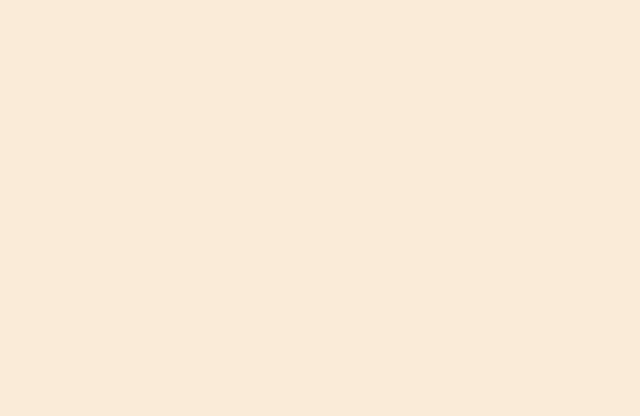
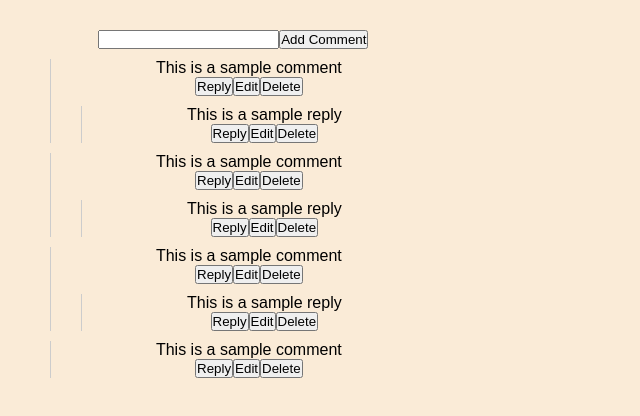
Before and after one commit to Sandeep96Shah/machineCoding, a React (Create React App) app: page /replies in a window 1280 px wide. Before the commit this address had no page. Shown: the top 416 px of the page, without its empty margins (0-640 px from the left). Built offline with nearby package versions, Linux system fonts and the light colour scheme.

Commit message:
Added machine coding for m-level comments and n-level replies.

```diff
--- a/src/App.js
+++ b/src/App.js
@@ -57,6 +57,7 @@ import RetryFetch from "./components/RetryFetch";
 import CommentsRepliesList from "./components/CommentsRepliesList";
 import Table2 from "./components/Table2";
 import OTPNEW from "./components/OTP/indexNew";
+import Replies from "./components/Replies";
 
 function App() {
   return (
@@ -122,6 +123,7 @@ function App() {
         <Route path="retry-fetch-fail" element={<RetryFetch />} />
         <Route path="comments-replies-list" element={<CommentsRepliesList />} />
         <Route path="table-2" element={<Table2 />} />
+        <Route path="replies" element={<Replies />} />
       </Routes>
 
     </div>
--- a/src/components/Home/index.js
+++ b/src/components/Home/index.js
@@ -81,6 +81,7 @@ const Home = () => {
       <button onClick={() => handlenavigate("retry-fetch-fail")}>Retry Fetch Fail</button>
       <button onClick={() => handlenavigate("comments-replies-list")}>Comments Replies List</button>
       <button onClick={() => handlenavigate("table-2")}>Table 2</button>
+      <button onClick={() => handlenavigate("replies")}>Replies</button>
     </div>
   );
 };
--- /dev/null
+++ b/src/components/Replies/Comment.jsx
@@ -0,0 +1,106 @@
+import { useState } from "react";
+
+const Comment = ({ comment, onReply, onEdit, onDelete }) => {
+  const [newReply, setNewReply] = useState("");
+  const [editReply, setEditReply] = useState("");
+  const [isAddMode, setIsAddMode] = useState(false);
+  const [isEditMode, setIsEditMode] = useState(false);
+
+  const handleOpenAddReply = () => {
+    setIsAddMode(true);
+  };
+
+  const handleOnAddChange = (e) => {
+    setNewReply(e.target.value);
+  };
+  const handleOnAdd = () => {
+    if(!newReply.trim()) return;
+    onReply(comment.id, newReply);
+    setIsAddMode(false);
+    setNewReply("");
+  };
+
+  const handleOnCloseAdd = () => {
+    setIsAddMode(false);
+    setNewReply("");
+  };
+
+  const handleOpenEditReply = () => {
+    setEditReply(comment.text);
+    setIsEditMode(true);
+  };
+
+  const handleOnEdit = () => {
+    if(!editReply.trim()) return;
+    onEdit(comment.id, editReply);
+    setIsEditMode(false);
+    setEditReply("");
+  };
+
+  const handleOnEditChange = (e) => {
+    setEditReply(e.target.value);
+  };
+
+  const handleCloseEditReply = () => {
+    setIsEditMode(false);
+    setEditReply("");
+  };
+
+  return (
+    <div
+      style={{
+        marginLeft: "20px",
+        marginTop: "10px",
+        borderLeft: "1px solid #ccc",
+        paddingLeft: "10px",
+      }}
+    >
+      {isEditMode ? (
+        <div>
+          <input
+            value={editReply}
+            onChange={handleOnEditChange}
+          />
+          <button
+            onClick={handleOnEdit}
+          >
+            Save
+          </button>
+          <button onClick={handleCloseEditReply}>Cancel</button>
+        </div>
+      ) : (
+        <div>
+          <p>{comment.text}</p>
+          <button onClick={handleOpenAddReply}>Reply</button>
+          <button onClick={() => handleOpenEditReply(comment.id)}>Edit</button>
+          <button onClick={() => onDelete(comment.id)}>Delete</button>
+          {isAddMode && (
+            <div>
+              <input
+                value={newReply}
+                onChange={handleOnAddChange}
+              />
+              <button
+                onClick={handleOnAdd}
+              >
+                Save
+              </button>
+              <button onClick={handleOnCloseAdd}>Cancel</button>
+            </div>
+          )}
+        </div>
+      )}
+      {comment?.replies?.map((reply) => (
+        <Comment
+          key={reply.id}
+          comment={reply}
+          onEdit={onEdit}
+          onDelete={onDelete}
+          onReply={onReply}
+        />
+      ))}
+    </div>
+  );
+};
+
+export default Comment;
--- /dev/null
+++ b/src/components/Replies/constant.js
@@ -0,0 +1,40 @@
+export const data = [
+    {
+        id: crypto.randomUUID(),
+        text: "This is a sample comment",
+        replies: [
+            {
+                id: crypto.randomUUID(),
+                text: "This is a sample reply",
+                replies: []
+            }
+        ]
+    },
+    {
+        id: crypto.randomUUID(),
+        text: "This is a sample comment",
+        replies: [
+            {
+                id: crypto.randomUUID(),
+                text: "This is a sample reply",
+                replies: []
+            }
+        ]
+    },
+    {
+        id: crypto.randomUUID(),
+        text: "This is a sample comment",
+        replies: [
+            {
+                id: crypto.randomUUID(),
+                text: "This is a sample reply",
+                replies: []
+            }
+        ]
+    },
+    {
+        id: crypto.randomUUID(),
+        text: "This is a sample comment",
+        replies: []
+    }
+]
--- /dev/null
+++ b/src/components/Replies/index.jsx
@@ -0,0 +1,87 @@
+import {useState} from 'react';
+import Comment from './Comment';
+import { data } from './constant';
+
+const Replies = () => {
+    const [commentsReplies, setCommentsReplies] = useState(data);
+    const [newComment, setNewComment] = useState("");
+
+    const createNewNode = (text) => {
+        return {
+            id: crypto.randomUUID(),
+            text: text,
+            replies: []
+        };
+    }
+
+    const handleAddComment = () => {
+        if(newComment.trim() === "") return;
+        const newCommentDetails = createNewNode(newComment);
+        setCommentsReplies([...commentsReplies, newCommentDetails]);
+        setNewComment("");
+    }
+
+    const addReply = (nodes, parentId, text) => {
+        return nodes.map((node) => {
+            if(node.id === parentId){
+                return{
+                    ...node,
+                    replies: [...node.replies, createNewNode(text)]
+                }
+            }
+            return {
+                ...node,
+                replies: addReply(node.replies, parentId, text)
+            }
+        })
+    }
+
+    const handleAddReply = (parentId, text) => {
+        if(text.trim() === "") return;
+        setCommentsReplies(prev => addReply(prev, parentId, text));
+    }
+
+    const editReply = (nodes, currentId, newText) => {
+        return nodes.map((node) => {
+            if(node.id === currentId){
+                return {
+                    ...node,
+                    text: newText
+                }
+            }
+            return {
+                ...node,
+                replies: editReply(node.replies, currentId, newText)
+            }
+        })
+    }
+
+    const handleOnEdit = (id, newText) => {
+        if(!newText.trim()) return;
+        setCommentsReplies(prev => editReply(prev, id, newText));
+    }
+
+    const deleteComment = (nodes, id) => {
+        return nodes.filter((node) => node.id !== id).map((node) => ({
+            ...node,
+            replies: deleteComment(node.replies, id)
+        }))
+    }
+
+    const handleOnDelete = (id) => {
+        setCommentsReplies(prev => deleteComment(prev, id));
+    }
+
+
+    return (
+        <div>
+            <input value={newComment} onChange={(e) => setNewComment(e.target.value)} />
+            <button onClick={handleAddComment}>Add Comment</button>
+          {commentsReplies.map((comment) => (
+            <Comment key={comment.id} comment={comment} onDelete={handleOnDelete} onReply={handleAddReply} onEdit={handleOnEdit} />
+          ))}
+        </div>
+    )
+}
+
+export default Replies;
```
Also changed, not shown: src/components/Replies/replies.css (added).
